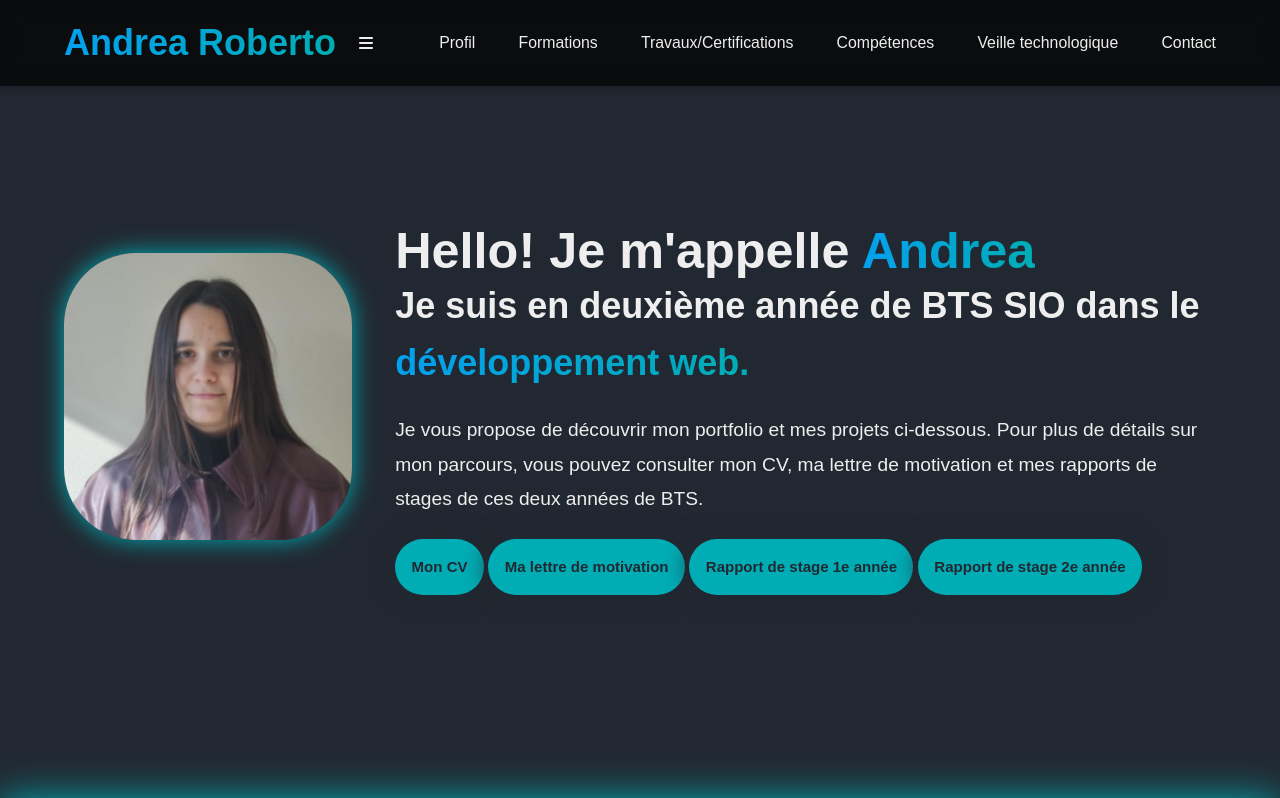
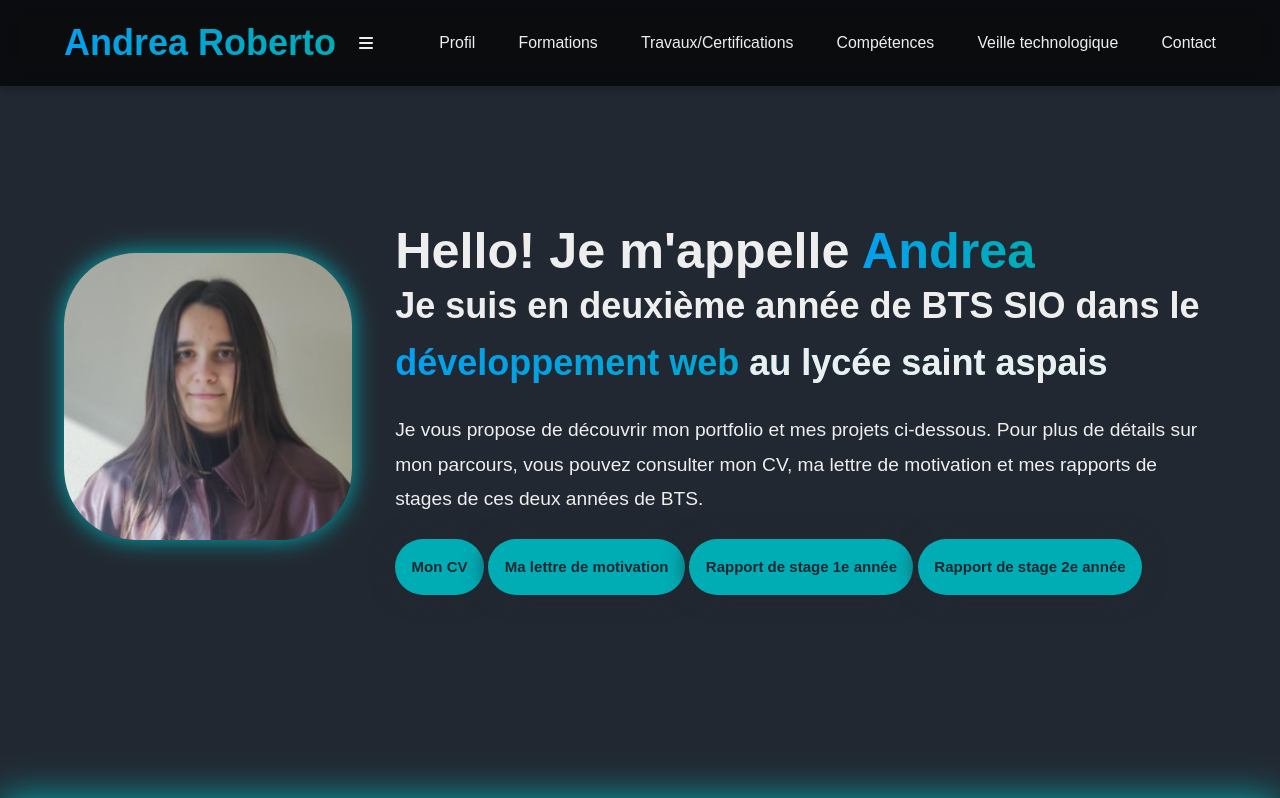
Before and after one commit to Stelannesse/real_portfolio, a plain HTML site: page index.html in a window 1280 px wide. Shown: the top 798 px of the page. Drawn offline with Linux system fonts and the light colour scheme.

Commit message:
ajout lien lycée

```diff
--- a/index.html
+++ b/index.html
@@ -34,7 +34,8 @@
             </div>
             <div class="text-content">
                 <h2>Hello! Je m'appelle <span>Andrea</span></h2>
-                <h3 class="me-text">Je suis en deuxième année de BTS SIO dans le <span>développement web.</span></h3>
+                <h3 class="me-text">Je suis en deuxième année de BTS SIO dans le <span>développement web <a href="https://institutionsaintaspais.fr/" class="ecole">au lycée saint aspais</a>
+                </span></h3>
                 <p>Je vous propose de découvrir mon portfolio et mes projets ci-dessous.
                    Pour plus de détails sur mon parcours, vous pouvez consulter mon CV, ma lettre de motivation et mes rapports de stages de ces deux années de BTS.
                 </p>
--- a/styles/styles.css
+++ b/styles/styles.css
@@ -183,6 +183,11 @@ section{
 .btn:hover {
     transform: scale(1.05);
     box-shadow: 0 0 25px var(--main-color), 0 0 50px var(--main-color)
+}
+
+.ecole {
+    text-decoration: none;
+    color: var(--text-color);
 }
 
 .btn-group {
```
